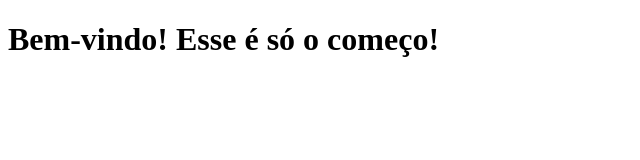
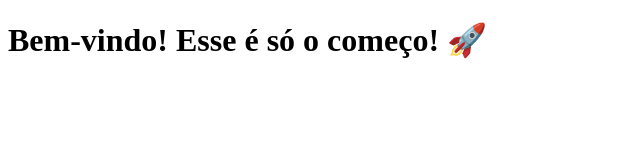
Before and after one commit to kaiodt/clone-tabnews, a Next.js app: page / in a window 1280 px wide. Shown: the top 160 px of the page, without its empty margins (0-640 px from the left). Built offline with nearby package versions, Linux system fonts and the light colour scheme.

Commit message:
modifica a frase da página inicial

```diff
--- a/pages/index.js
+++ b/pages/index.js
@@ -1,5 +1,5 @@
 function Home() {
-    return <h1>Bem-vindo! Esse é só o começo!</h1>
+    return <h1>Bem-vindo! Esse é só o começo! 🚀</h1>
 }
 
 export default Home;
```
